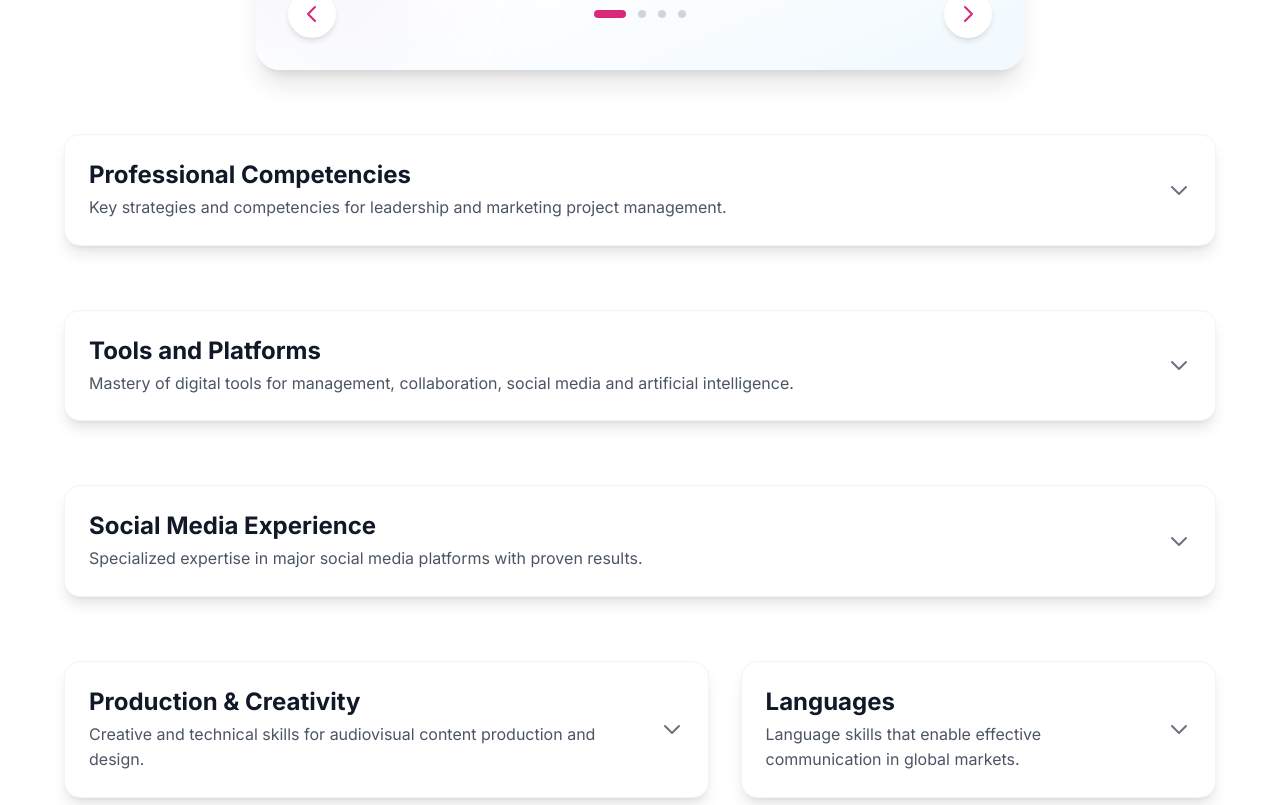
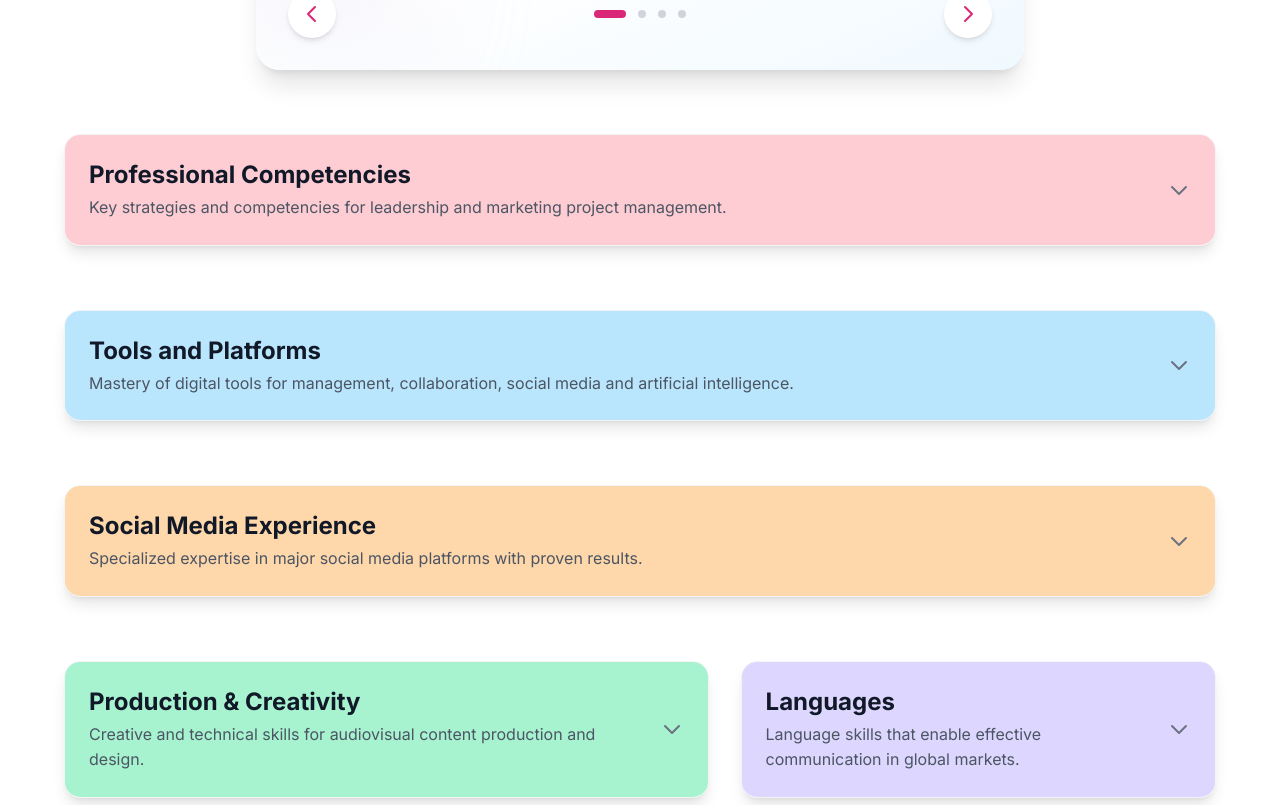
Before and after one commit to LEBrieva/portfolio-juli, an Angular app: page / in a window 1280 px wide. Shown: the part 1355-2160 px from the top of the page. Built offline with nearby package versions, Linux system fonts and the light colour scheme.

Commit message:
Actualizar el componente About para mejorar la interacción de los botones de acordeón. Se modificaron las clases CSS para aplicar estilos dinámicos según el estado de apertura de cada sección, mejorando la experiencia visual y la usabilidad del componente.

```diff
--- a/src/app/features/about/about.component.html
+++ b/src/app/features/about/about.component.html
@@ -102,7 +102,7 @@
           <!-- Accordion Header -->
           <button
             (click)="toggleProfessionalSkills()"
-            class="w-full p-6 text-left hover:bg-gray-50 transition-colors duration-200 focus:outline-none focus:ring-2 focus:ring-primary-500">
+            [class]="'w-full p-6 text-left transition-colors duration-200 focus:outline-none focus:ring-2 focus:ring-primary-500 ' + (professionalSkillsOpen ? 'bg-rose-300' : 'bg-rose-200 hover:bg-rose-300')">
             <div class="flex items-center justify-between">
               <div>
                 <h3 class="text-2xl font-bold text-gray-900">{{ translate(professionalSkills.titleKey) }}</h3>
@@ -147,7 +147,7 @@
           <!-- Accordion Header -->
           <button
             (click)="toggleTools()"
-            class="w-full p-6 text-left hover:bg-gray-50 transition-colors duration-200 focus:outline-none focus:ring-2 focus:ring-primary-500">
+            [class]="'w-full p-6 text-left transition-colors duration-200 focus:outline-none focus:ring-2 focus:ring-primary-500 ' + (toolsOpen ? 'bg-sky-300' : 'bg-sky-200 hover:bg-sky-300')">
             <div class="flex items-center justify-between">
               <div>
                 <h3 class="text-2xl font-bold text-gray-900">{{ translate('about.skills.tools.title') }}</h3>
@@ -202,7 +202,7 @@
           <!-- Accordion Header -->
           <button
             (click)="toggleSocial()"
-            class="w-full p-6 text-left hover:bg-gray-50 transition-colors duration-200 focus:outline-none focus:ring-2 focus:ring-primary-500">
+            [class]="'w-full p-6 text-left transition-colors duration-200 focus:outline-none focus:ring-2 focus:ring-primary-500 ' + (socialOpen ? 'bg-orange-300' : 'bg-orange-200 hover:bg-orange-300')">
             <div class="flex items-center justify-between">
               <div>
                 <h3 class="text-2xl font-bold text-gray-900">{{ translate('about.social.title') }}</h3>
@@ -317,7 +317,7 @@
               <!-- Accordion Header -->
               <button
                 (click)="toggleCreative()"
-                class="w-full p-6 text-left hover:bg-gray-50 transition-colors duration-200 focus:outline-none focus:ring-2 focus:ring-primary-500">
+                [class]="'w-full p-6 text-left transition-colors duration-200 focus:outline-none focus:ring-2 focus:ring-primary-500 ' + (creativeOpen ? 'bg-emerald-300' : 'bg-emerald-200 hover:bg-emerald-300')">
                 <div class="flex items-center justify-between">
                   <div>
                     <h3 class="text-2xl font-bold text-gray-900">{{ translate('about.skills.creative.title') }}</h3>
@@ -366,7 +366,7 @@
               <!-- Accordion Header -->
               <button
                 (click)="toggleLanguages()"
-                class="w-full p-6 text-left hover:bg-gray-50 transition-colors duration-200 focus:outline-none focus:ring-2 focus:ring-primary-500">
+                [class]="'w-full p-6 text-left transition-colors duration-200 focus:outline-none focus:ring-2 focus:ring-primary-500 ' + (languagesOpen ? 'bg-violet-300' : 'bg-violet-200 hover:bg-violet-300')">
                 <div class="flex items-center justify-between">
                   <div>
                     <h3 class="text-2xl font-bold text-gray-900">{{ translate('about.languages.title') }}</h3>
```
